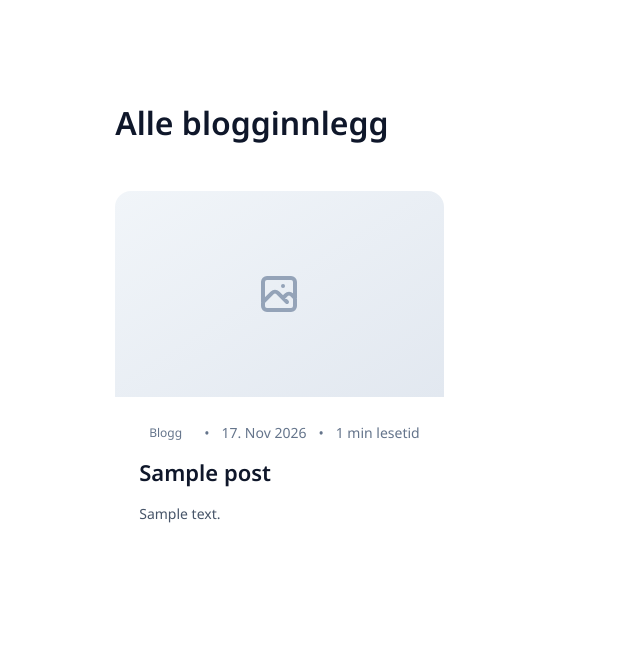
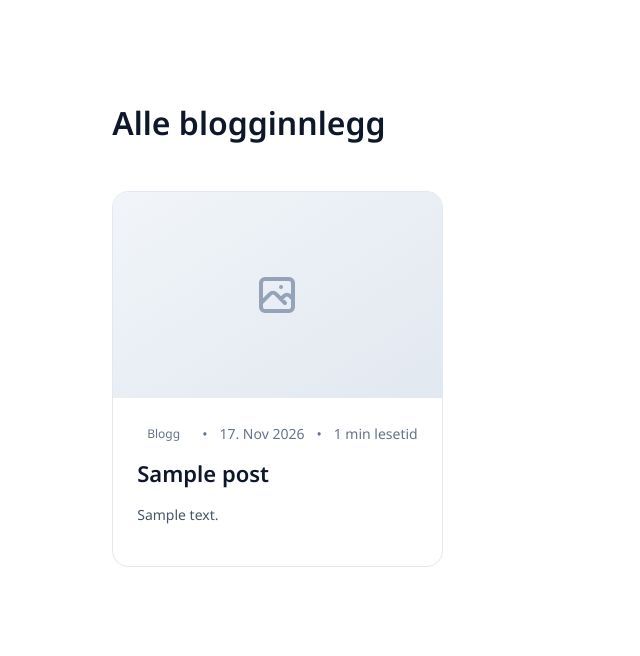
Before and after one commit to aharstad91/enable365, a WordPress theme: template archive-blog.php in a window 1280 px wide. Shown: the part 132-788 px from the top of the page, without its empty margins (0-640 px from the left). Run offline with PHP 8.4 and a stand-in for WordPress, Linux system fonts and the light colour scheme; the site name, menu and one post (Sample post) are stand-ins, and other content is empty.

Commit message:
style: synlig kantlinje rundt bloggkortene (#2)
Kortene hadde border-bredde og farge, men ingen border-style, så kanten ble ikke tegnet. Legger til border-solid.

Co-authored-by: Laura Pini <laura@enable.no>
Co-authored-by: Claude Sonnet 5.5 <noreply@anthropic.com>

```diff
--- a/archive-blog.php
+++ b/archive-blog.php
@@ -57,7 +57,7 @@ get_header();
       <div class="grid gap-8 sm:grid-cols-2 lg:grid-cols-3">
         <?php while (have_posts()): the_post(); ?>
 
-          <article class="group overflow-hidden rounded-2xl border border-slate-200 bg-white hover:shadow-lg transition-all duration-300">
+          <article class="group overflow-hidden rounded-2xl border border-solid border-slate-200 bg-white hover:shadow-lg transition-all duration-300">
             <a href="<?php the_permalink(); ?>" class="block">
 
               <!-- Featured Image -->
--- a/style.editor.css
+++ b/style.editor.css
@@ -1221,6 +1221,10 @@
   border-top-width: 1px;
 }
 
+.border-solid {
+  border-style: solid;
+}
+
 .border-dashed {
   border-style: dashed;
 }
--- a/style.tailwind.css
+++ b/style.tailwind.css
@@ -1498,6 +1498,10 @@ h1, h2, h3, h4, h5, h6 {
   border-top-width: 1px;
 }
 
+.border-solid {
+  border-style: solid;
+}
+
 .border-dashed {
   border-style: dashed;
 }
```
